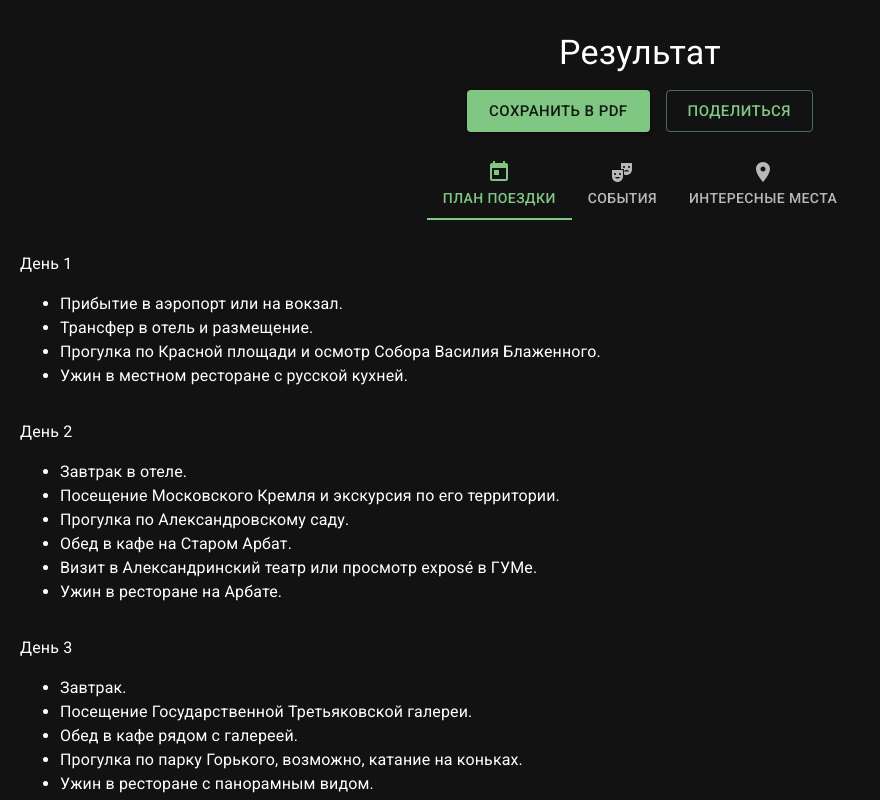
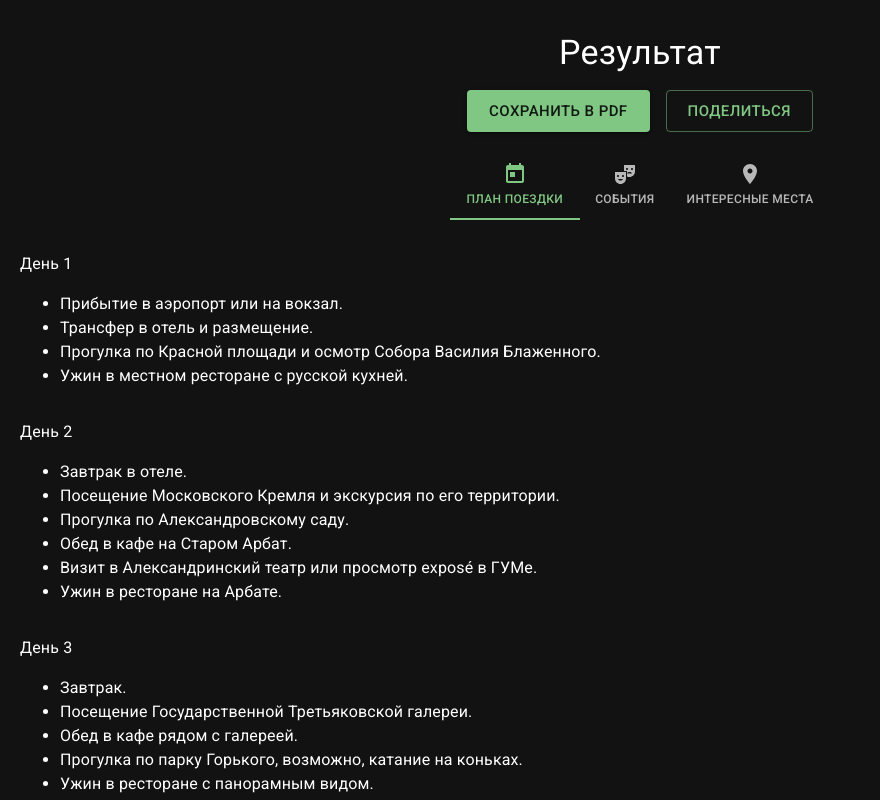
Before and after one commit to FonDumik/trip, a React (Vite) app: page /result in a window 1280 px wide. Shown: the top 800 px of the page, without its empty margins (0-880 px from the left). Built offline with nearby package versions, Linux system fonts and the light colour scheme.

Commit message:
fix styles

```diff
--- a/src/pages/ResultPage/ResultPage.tsx
+++ b/src/pages/ResultPage/ResultPage.tsx
@@ -79,9 +79,13 @@ export const ResultPage: FC = () => {
                     onChange={handleChange}
                     aria-label="basic tabs example"
                 >
-                    <Tab icon={<Today />} label="План поездки" />
-                    <Tab icon={<TheaterComedy />} label="События" />
-                    <Tab icon={<LocationOn />} label="Интересные места" />
+                    <Tab icon={<Today />} label="План поездки" wrapped />
+                    <Tab icon={<TheaterComedy />} label="События" wrapped />
+                    <Tab
+                        icon={<LocationOn />}
+                        label="Интересные места"
+                        wrapped
+                    />
                 </Tabs>
 
                 <ResultContainer title="">
@@ -113,12 +117,12 @@ export const ResultPage: FC = () => {
                                 verticalMargin={16}
                             >
                                 <Typography variant="body1">
-                                    В этом городе совсем скучно
+                                    Нет интересных событий
                                 </Typography>
                             </Flexbox>
                         ))}
                     {tab === 2 && (
-                        <Flexbox gap={8} padding="0 16px">
+                        <Flexbox gap={16} padding="0 16px">
                             {popularPlaces.map((place) => (
                                 <Card
                                     key={place.link}
```
